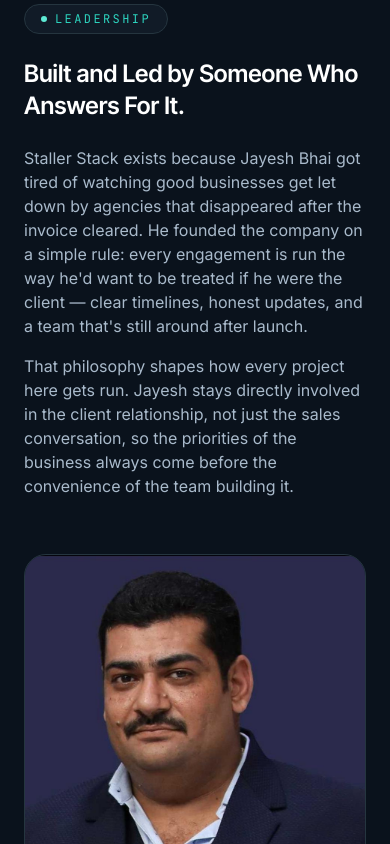
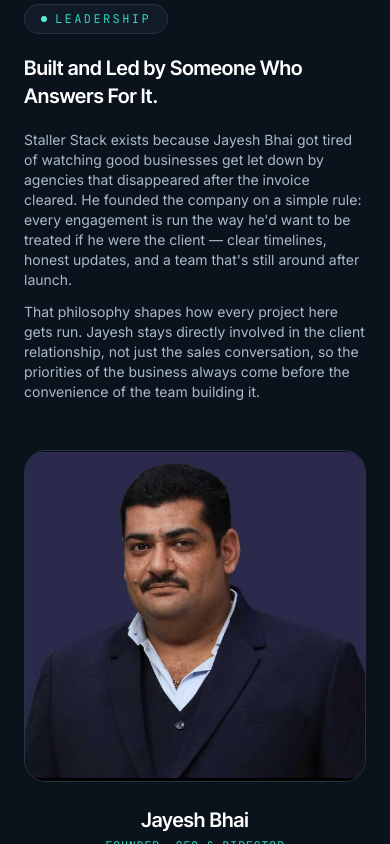
Before and after one commit to SauravDnj/staller-stack-website, a Next.js app: page /about in a window 390 px wide. Shown: the part 2180-3024 px from the top of the page. Built offline with nearby package versions, Linux system fonts and the light colour scheme.

Commit message:
Add TrustedPlatforms component to AboutPage and refactor FounderSpotlight layout for improved styling and responsiveness. Update image handling for founder photo to enhance visual presentation.

```diff
--- a/src/app/about/page.tsx
+++ b/src/app/about/page.tsx
@@ -7,6 +7,7 @@
 import { StatsBar } from "@/components/sections/StatsBar";
 import { MissionVision } from "@/components/sections/MissionVision";
 import { WhyChooseUs } from "@/components/sections/WhyChooseUs";
+import { TrustedPlatforms } from "@/components/sections/TrustedPlatforms";
 import { CtaBanner } from "@/components/sections/CtaBanner";
 import { aboutPage } from "@/content/about";
 import { siteConfig } from "@/content/siteConfig";
@@ -30,6 +31,7 @@
       <StatsBar />
       <MissionVision />
       <WhyChooseUs />
+      <TrustedPlatforms />
 
       <section className="border-t border-ss-border py-24 sm:py-32">
         <Container>
--- a/src/components/sections/FounderSpotlight.tsx
+++ b/src/components/sections/FounderSpotlight.tsx
@@ -8,33 +8,33 @@
 export function FounderSpotlight() {
   return (
     <section className="border-t border-ss-border py-24 sm:py-32">
-      <Container className="grid grid-cols-1 items-center gap-14 lg:grid-cols-2">
-        <Reveal>
+      <Container className="grid grid-cols-1 items-center gap-12 lg:grid-cols-5 lg:gap-16">
+        <Reveal className="lg:col-span-2">
           <Badge>Leadership</Badge>
-          <h2 className="mt-6 font-display text-2xl font-semibold text-ss-text sm:text-3xl">
+          <h2 className="mt-5 font-display text-xl font-semibold text-ss-text sm:text-2xl">
             Built and Led by Someone Who Answers For It.
           </h2>
-          <div className="mt-6 flex flex-col gap-4">
+          <div className="mt-5 flex flex-col gap-3">
             {founder.bio.map((paragraph) => (
-              <p key={paragraph.slice(0, 24)} className="text-ss-muted">
+              <p key={paragraph.slice(0, 24)} className="text-sm text-ss-muted">
                 {paragraph}
               </p>
             ))}
           </div>
         </Reveal>
 
-        <Reveal delay={0.1}>
+        <Reveal delay={0.1} className="lg:col-span-3">
           <Tilt strength={5} className="rounded-3xl">
             <div className="overflow-hidden rounded-3xl border border-ss-border bg-ss-surface">
-              <div className="relative aspect-[4/5]">
-                <Image
-                  src={founder.photo}
-                  alt={founder.name}
-                  fill
-                  sizes="(min-width: 1024px) 40vw, 90vw"
-                  className="object-cover"
-                />
-              </div>
+              <Image
+                src={founder.photo}
+                alt={founder.name}
+                width={1170}
+                height={1134}
+                sizes="(min-width: 1024px) 55vw, 90vw"
+                className="h-auto w-full"
+                priority
+              />
             </div>
           </Tilt>
           <div className="mt-6 text-center">
--- /dev/null
+++ b/src/components/sections/TrustedPlatforms.tsx
@@ -0,0 +1,47 @@
+import Image from "next/image";
+import { Container } from "@/components/ui/Container";
+import { SectionHeading } from "@/components/ui/SectionHeading";
+import { Reveal } from "@/components/ui/Reveal";
+
+const platforms = [
+  { name: "Clutch", href: "https://clutch.co", src: "/images/client/clutch.png", width: 860, height: 283 },
+  { name: "Upwork", href: "https://www.upwork.com", src: "/images/client/upwork.png", width: 2400, height: 717 },
+  { name: "Fiverr", href: "https://www.fiverr.com", src: "/images/client/fiverr.png", width: 3840, height: 2160 },
+];
+
+export function TrustedPlatforms() {
+  return (
+    <section className="border-t border-ss-border py-24 sm:py-32">
+      <Container>
+        <Reveal>
+          <SectionHeading
+            eyebrow="Reviewed & Rated"
+            title="Where Clients Rate Us"
+            description="We keep our reviews public on the platforms where it's hardest to fake them — real ratings from real engagements, not testimonials we handpicked ourselves."
+            align="center"
+          />
+        </Reveal>
+
+        <Reveal delay={0.1} className="mt-12 flex flex-wrap items-center justify-center gap-4">
+          {platforms.map((platform) => (
+            <a
+              key={platform.name}
+              href={platform.href}
+              target="_blank"
+              rel="noopener noreferrer"
+              className="flex items-center justify-center rounded-xl bg-white px-6 py-4 transition-transform duration-300 hover:scale-105"
+            >
+              <Image
+                src={platform.src}
+                alt={platform.name}
+                width={platform.width}
+                height={platform.height}
+                className="h-7 w-auto sm:h-8"
+              />
+            </a>
+          ))}
+        </Reveal>
+      </Container>
+    </section>
+  );
+}
```
